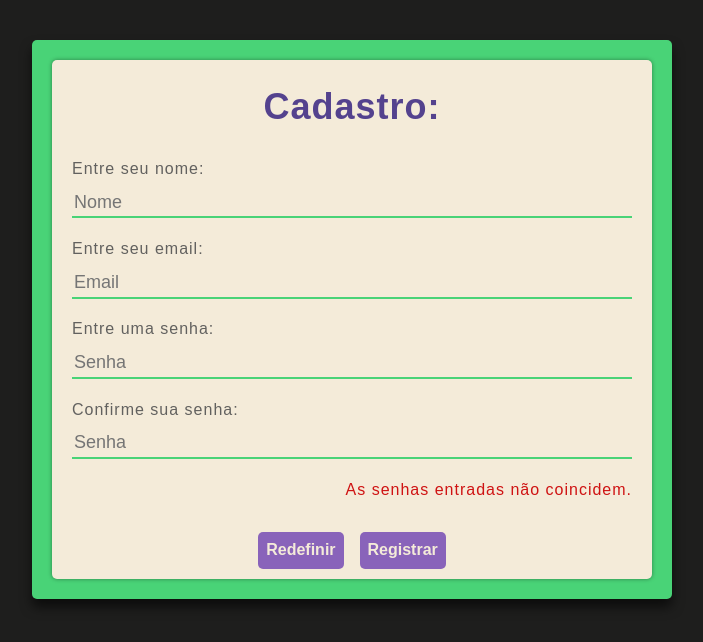
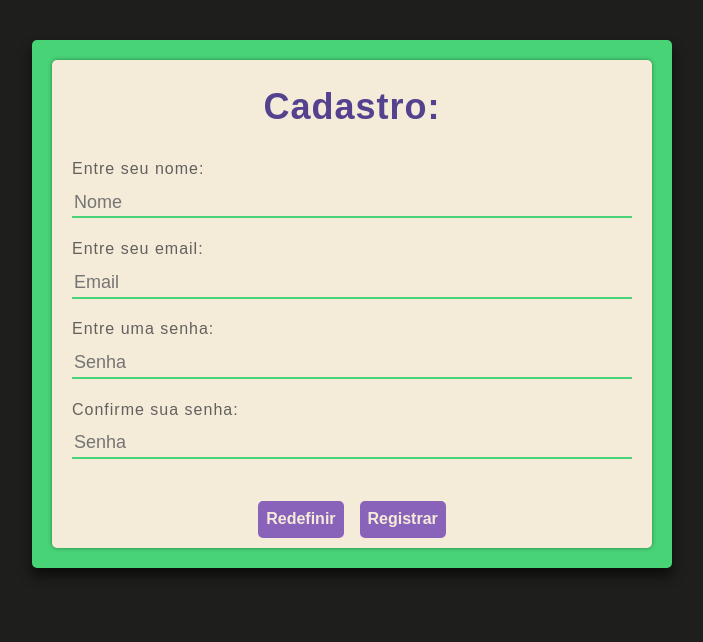
Before and after one commit to PedroPires20/Form, a React (Vite) app in the folder packages/client/: page /register in a window 1280 px wide. Shown: the top 642 px of the page, without its empty margins (288-991 px from the left). Built offline with nearby package versions, Linux system fonts and the light colour scheme.

Commit message:
Corrigindo display de erros do campo de senha

```diff
--- a/packages/client/src/pages/Register/Register.tsx
+++ b/packages/client/src/pages/Register/Register.tsx
@@ -49,9 +49,12 @@ export function Register() {
                     placeholder='Senha'
                 />
                 {
-                errors.passwordValidade?.type === "required"?
-                    <RegisterFormError>É necessário preencher esse campo.</RegisterFormError>:
-                    <RegisterFormError>As senhas entradas não coincidem.</RegisterFormError>
+                    (errors.passwordValidade && errors.passwordValidade?.type === "required") &&
+                        <RegisterFormError>É necessário preencher esse campo.</RegisterFormError>
+                }
+                {
+                    (errors.passwordValidade && errors.passwordValidade?.type !== "required") &&
+                        <RegisterFormError>As senhas entradas não coincidem.</RegisterFormError>
                 }
                 <RegisterFormButtons>
                     <button type="reset">Redefinir</button>
```
